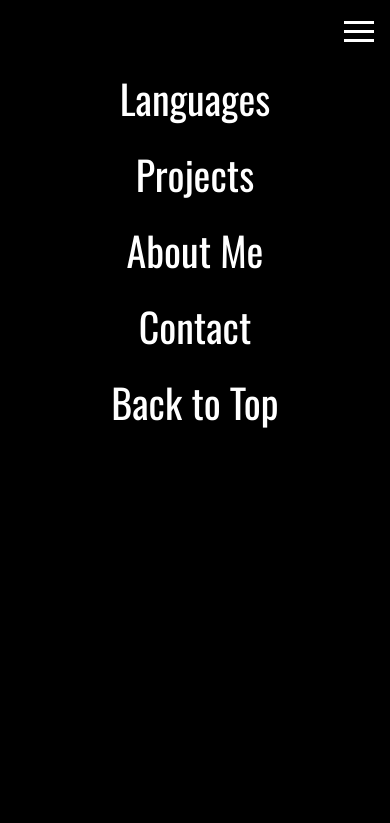
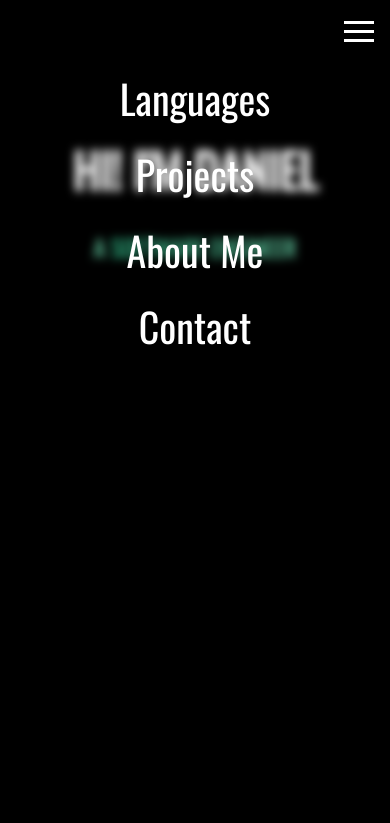
Before and after one commit to Dmachin7/Portfolio, a plain HTML site: page index.html in a window 390 px wide. Both pictures are taken after a click on the element 359 px from the left and 31 px from the top of the page. Shown: the top 823 px of the page. Drawn offline with nearby package versions, Linux system fonts and the light colour scheme.

Commit message:
potential navbar

```diff
--- a/css/style.css
+++ b/css/style.css
@@ -167,10 +167,16 @@ padding: 0;
         /* border: 1px solid red; */
     }
     .navbar.active {
-        height: 100vh;
+        height: 100%;
+        position: absolute;
+        top: 0;
+        right: 0;
+        width: 100%;
         display: flex;
         justify-content: center;
         align-items: center;
+        background-color: transparent;
+        backdrop-filter: blur(5px);
     }
 
     .toggle-button {
--- a/index.html
+++ b/index.html
@@ -25,7 +25,7 @@
             <li><a href="#Projects">Projects</a></li>
             <li><a href="#AboutMe">About Me</a></li>
             <li><a href="#Contact">Contact</a></li>
-            <li><a href="#top">Back to Top</a></li>
+            <!-- <li><a href="#top">Back to Top</a></li> -->
             </ul>
 
         </div>
--- a/js/app.js
+++ b/js/app.js
@@ -35,3 +35,8 @@ toggleButton.addEventListener('click', () => {
   navbarLinks.classList.toggle('active')
   navBar.classList.toggle('active')
 })
+
+window.onscroll(() => {
+    navbarLinks.classList.toggle('active')
+    navBar.classList.toggle('active')
+})
```
